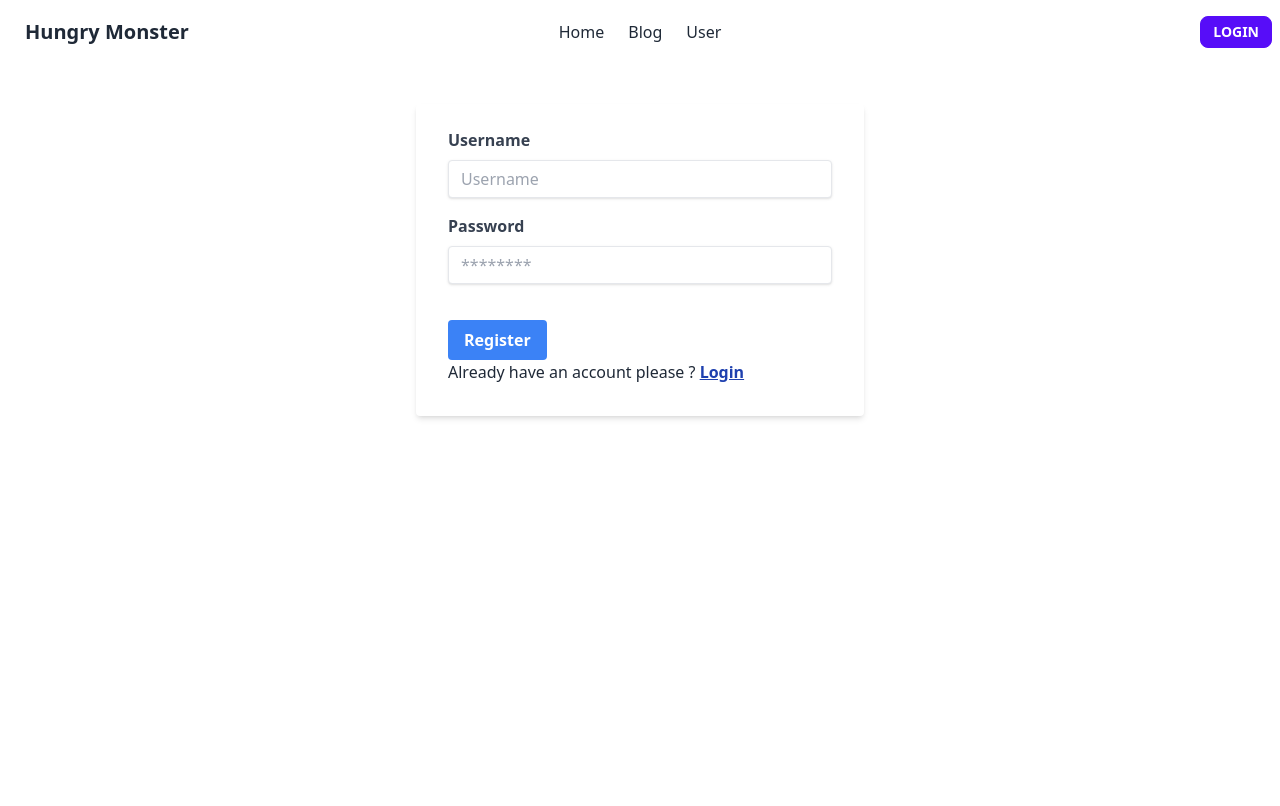
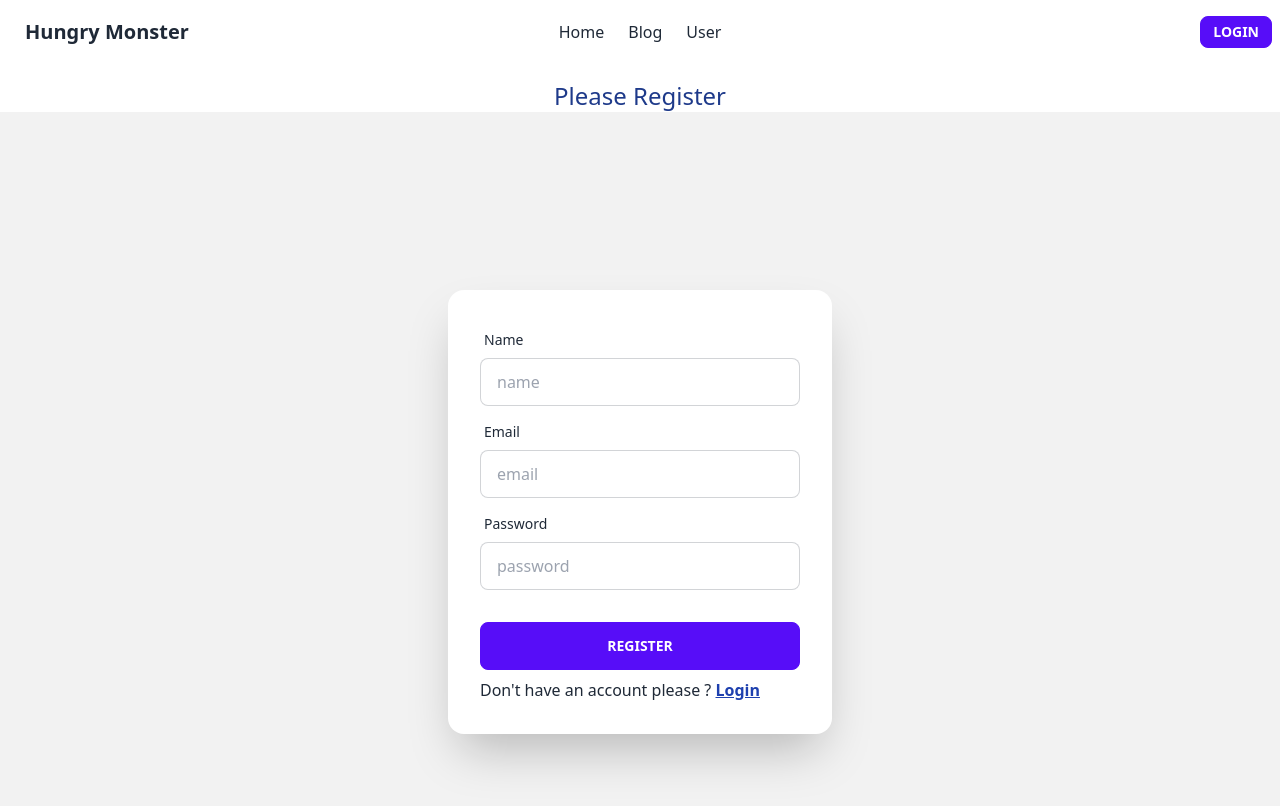
Before and after one commit to Monirul-Jim/chef-receipe-client, a React (Vite) app: page /register in a window 1280 px wide. Shown: the top 806 px of the page. Built offline with nearby package versions, Linux system fonts and the light colour scheme.

Commit message:
provider

```diff
--- a/src/layout/Register/Register.jsx
+++ b/src/layout/Register/Register.jsx
@@ -1,34 +1,53 @@
-import React from 'react';
+import React, { useContext } from 'react';
 import NavigationBar from '../../shared/navigationBar/NavigationBar';
 import { Link } from 'react-router-dom';
+import { AuthContext } from '../../provider/AuthProvider';
 
 const Register = () => {
+    const {registerUser}=useContext(AuthContext)
+
+    const handleRegister=(event)=>{
+        event.preventDefault();
+        const form=event.target;
+        const name=form.name.value;
+        const email=form.email.value;
+        const password=form.password.value
+        console.log(name,email,password);
+    }
     return (
         <div>
             <NavigationBar></NavigationBar>
-            <div className="max-w-md mx-auto mt-10">
-                <form className="bg-white shadow-md rounded px-8 pt-6 pb-8 mb-4">
-                    <div className="mb-4">
-                        <label className="block text-gray-700 font-bold mb-2" htmlFor="username">
-                            Username
-                        </label>
-                        <input className="shadow appearance-none border rounded w-full py-2 px-3 text-gray-700 leading-tight focus:outline-none focus:shadow-outline" id="username" type="text" placeholder="Username" />
+            <h1 className='text-blue-900 text-2xl text-center mt-4'>Please Register</h1>
+            <div  className="hero min-h-screen bg-base-200">
+                {/* <div className="hero-content flex-col lg:flex-row-reverse"> */}
+                    <div className="card flex-shrink-0 w-full max-w-sm shadow-2xl bg-base-100">
+                        <div className="card-body">
+                            <div className="form-control">
+                                <label className="label">
+                                    <span className="label-text">Name</span>
+                                </label>
+                                <input name='Name' type="text" placeholder="name" className="input input-bordered" />
+                            </div>
+                            <div className="form-control">
+                                <label className="label">
+                                    <span className="label-text">Email</span>
+                                </label>
+                                <input name='Email' type="email" placeholder="email" className="input input-bordered" />
+                            </div>
+                            <div className="form-control">
+                                <label className="label">
+                                    <span className="label-text">Password</span>
+                                </label>
+                                <input name='Password' type="password" placeholder="password" className="input input-bordered" />
+                            </div>
+                            <div className="form-control mt-6">
+                                <button onClick={handleRegister} className="btn btn-primary">Register</button>
+                            </div>
+                            <p>Don't have an account please ? <Link className='text-blue-800 font-semibold underline' to='/login'>Login</Link></p>
+                        </div>
                     </div>
-                    <div className="mb-6">
-                        <label className="block text-gray-700 font-bold mb-2" htmlFor="password">
-                            Password
-                        </label>
-                        <input className="shadow appearance-none border rounded w-full py-2 px-3 text-gray-700 mb-3 leading-tight focus:outline-none focus:shadow-outline" id="password" type="password" placeholder="********" />
-                    </div>
-                    <div className="flex items-center justify-between">
-                        <button className="bg-blue-500 hover:bg-blue-700 text-white font-bold py-2 px-4 rounded focus:outline-none focus:shadow-outline" type="button">
-                           Register
-                        </button>
-                    </div>
-                    <p>Already have an account please ? <Link className='text-blue-800 font-semibold underline' to='/login'>Login</Link></p>
-                </form>
+                {/* </div> */}
             </div>
-
         </div>
     );
 };
--- a/src/provider/AuthProvider.jsx
+++ b/src/provider/AuthProvider.jsx
@@ -1,21 +1,23 @@
 import React, { createContext } from 'react';
-import {getAuth} from 'firebase/auth';
+import { createUserWithEmailAndPassword, getAuth } from 'firebase/auth';
 import app from '../../firebase.config.init';
 
 
-export const AuthContext=createContext(null)
-const auth=getAuth(app)
+export const AuthContext = createContext(null)
+const auth = getAuth(app)
 
-const AuthProvider = ({children}) => {
+const AuthProvider = ({ children }) => {
 
-
-    const authInfo={
-
+    const registerUser = (email, password) => {
+        return createUserWithEmailAndPassword(auth, email, password);
+    };
+    const authInfo = {
+        registerUser
     }
     return (
-       <AuthContext.Provider value={authInfo}>
-        {children}
-       </AuthContext.Provider>
+        <AuthContext.Provider value={authInfo}>
+            {children}
+        </AuthContext.Provider>
     );
 };
 
```
